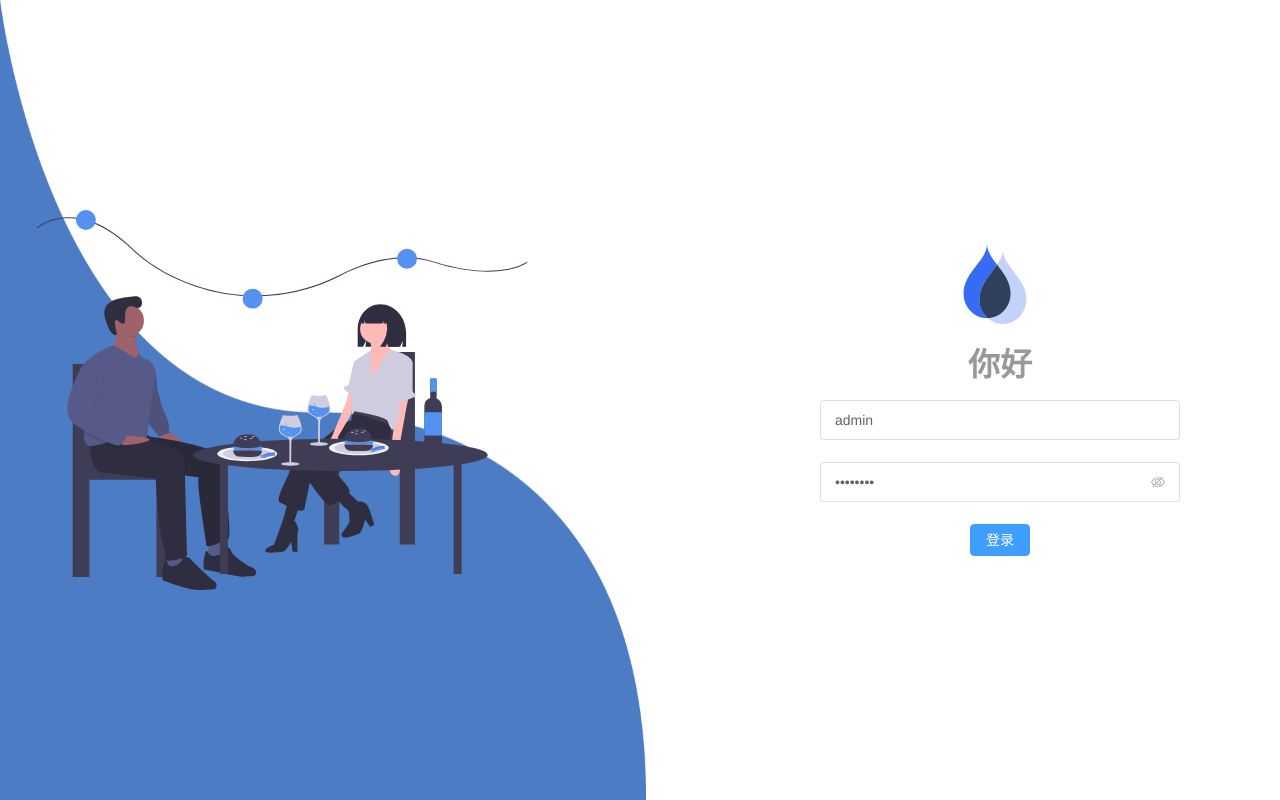
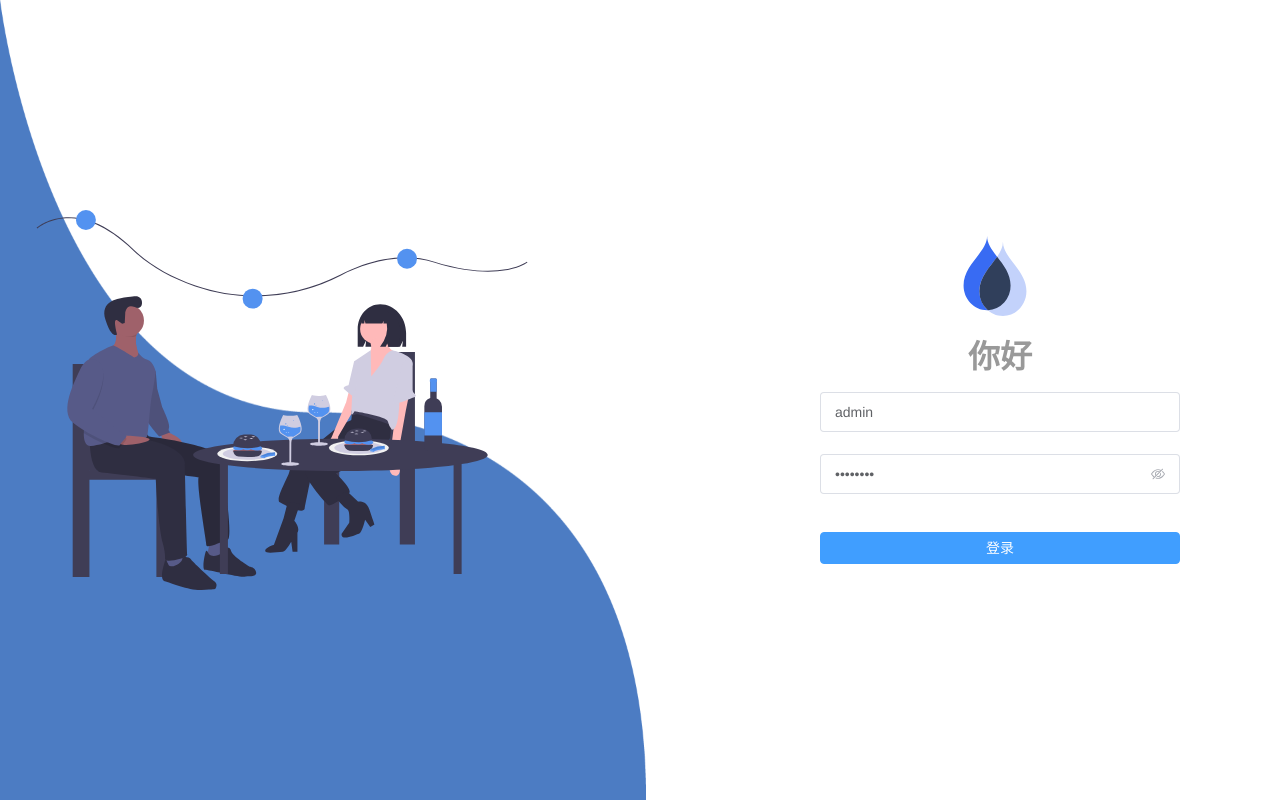
Before and after one commit to 417545911/vite-xtj, a Vue app: page /login in a window 1280 px wide. Built offline with nearby package versions, Linux system fonts and the light colour scheme.

Commit message:
fix: 解决tailwindcss正则匹配不上vue文件问题

```diff
--- a/index.html
+++ b/index.html
@@ -9,7 +9,72 @@
   </head>
 
   <body>
-    <div id="app"></div>
+    <div id="app" >
+    </div>
+    <style>
+        html,
+        body,
+        #app {
+          width: 100%;
+          height: 100%;
+          display: flex;
+          position: relative;
+          justify-content: center;
+          align-items: center;
+          overflow: hidden;
+        }
+
+        .loader,
+        .loader:before,
+        .loader:after {
+          border-radius: 50%;
+          width: 2.5em;
+          height: 2.5em;
+          animation-fill-mode: both;
+          animation: loadAnimation 1.8s infinite ease-in-out;
+        }
+
+        .loader {
+          color: #406eeb;
+          font-size: 10px;
+          margin: 80px auto;
+          position: relative;
+          text-indent: -9999em;
+          transform: translateZ(0);
+          animation-delay: -0.16s;
+          top: 0;
+          transform: translate(-50%, 0);
+        }
+
+        .loader:before,
+        .loader:after {
+          content: "";
+          position: absolute;
+          top: 0;
+        }
+
+        .loader:before {
+          left: -3.5em;
+          animation-delay: -0.32s;
+        }
+
+        .loader:after {
+          left: 3.5em;
+        }
+
+        @keyframes loadAnimation {
+          0%,
+          80%,
+          100% {
+            box-shadow: 0 2.5em 0 -1.3em;
+          }
+
+          40% {
+            box-shadow: 0 2.5em 0 0;
+          }
+        }
+      </style>
+    </style>
     <script type="module" src="/src/main.ts"></script>
   </body>
 </html>
--- a/package.json
+++ b/package.json
@@ -24,15 +24,16 @@
   "devDependencies": {
     "@vitejs/plugin-vue": "^4.1.0",
     "autoprefixer": "^10.4.14",
+    "cssnano": "^6.0.1",
     "deploy-cli-service": "^1.4.0",
-    "postcss": "^8.4.23",
+    "postcss": "^8.4.21",
     "postcss-html": "^1.5.0",
     "postcss-import": "^15.1.0",
     "postcss-scss": "^4.0.6",
     "sass": "^1.62.1",
     "sass-loader": "^13.2.2",
     "svgo": "^3.0.2",
-    "tailwindcss": "^3.3.2",
+    "tailwindcss": "^3.2.7",
     "typescript": "^4.6.3",
     "unplugin-vue-define-options": "^1.3.5",
     "vite": "^4.3.2",
--- a/src/main.ts
+++ b/src/main.ts
@@ -9,7 +9,6 @@ import { MotionPlugin } from "@vueuse/motion"
 import './styles/reset.scss';
 // 导入公共样式
 import './styles/index.scss';
-// 一定要在main.ts中导入tailwind.css,防止vite每次hmr都会请求src/styles/index.scc整体css文件导致热更新慢的问题
 import './styles/tailwind.css';
 import 'element-plus/dist/index.css';
 
--- a/tailwind.config.js
+++ b/tailwind.config.js
@@ -4,7 +4,7 @@ module.exports = {
   corePlugins: {
     preflight: false,
   },
-  content: ['./src/**/*.{vue.js,ts,jsx,tsx}'],
+  content: ['./index.html', './src/**/*.vue'],
   theme: {
     extend: {
       colors: {
```
Also changed, not shown: 1 other file (tests, documents, lock files or other folders).
